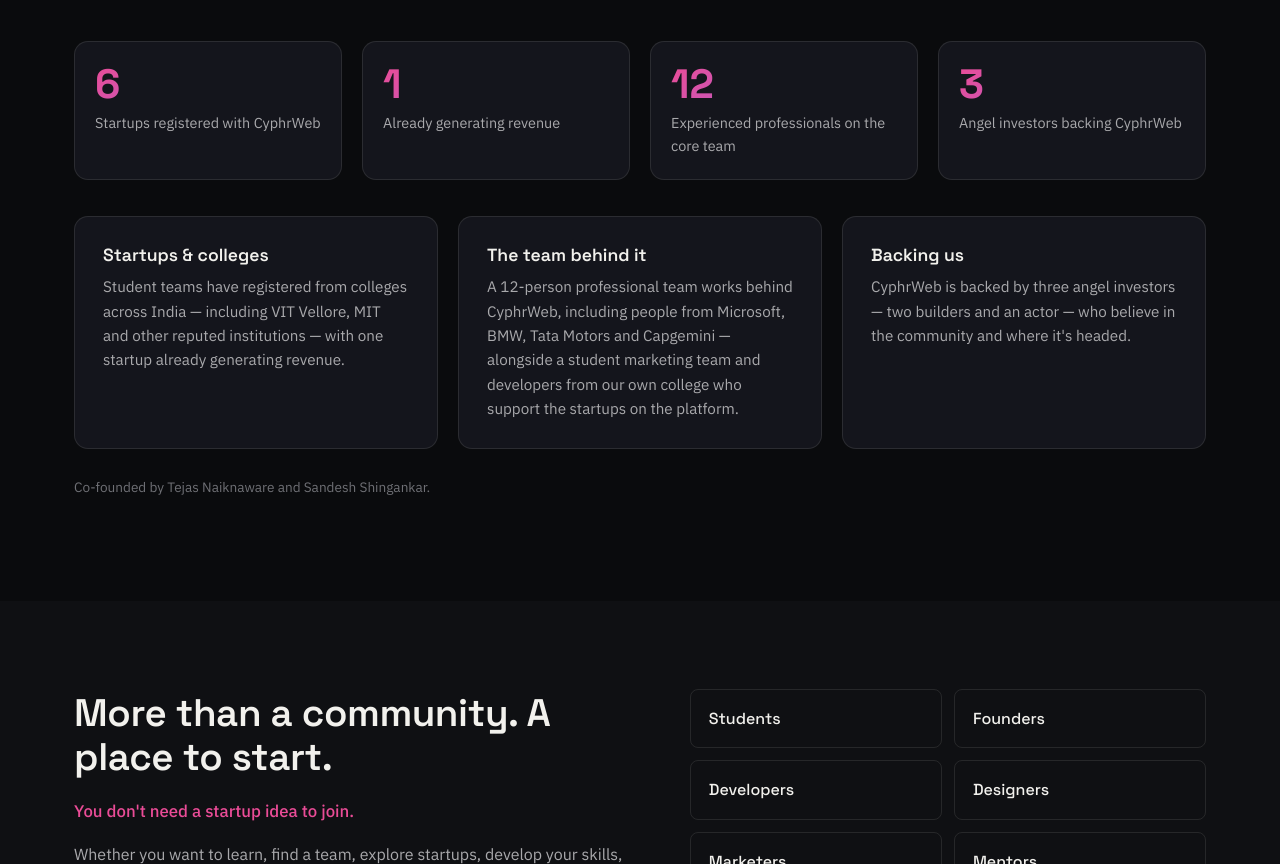
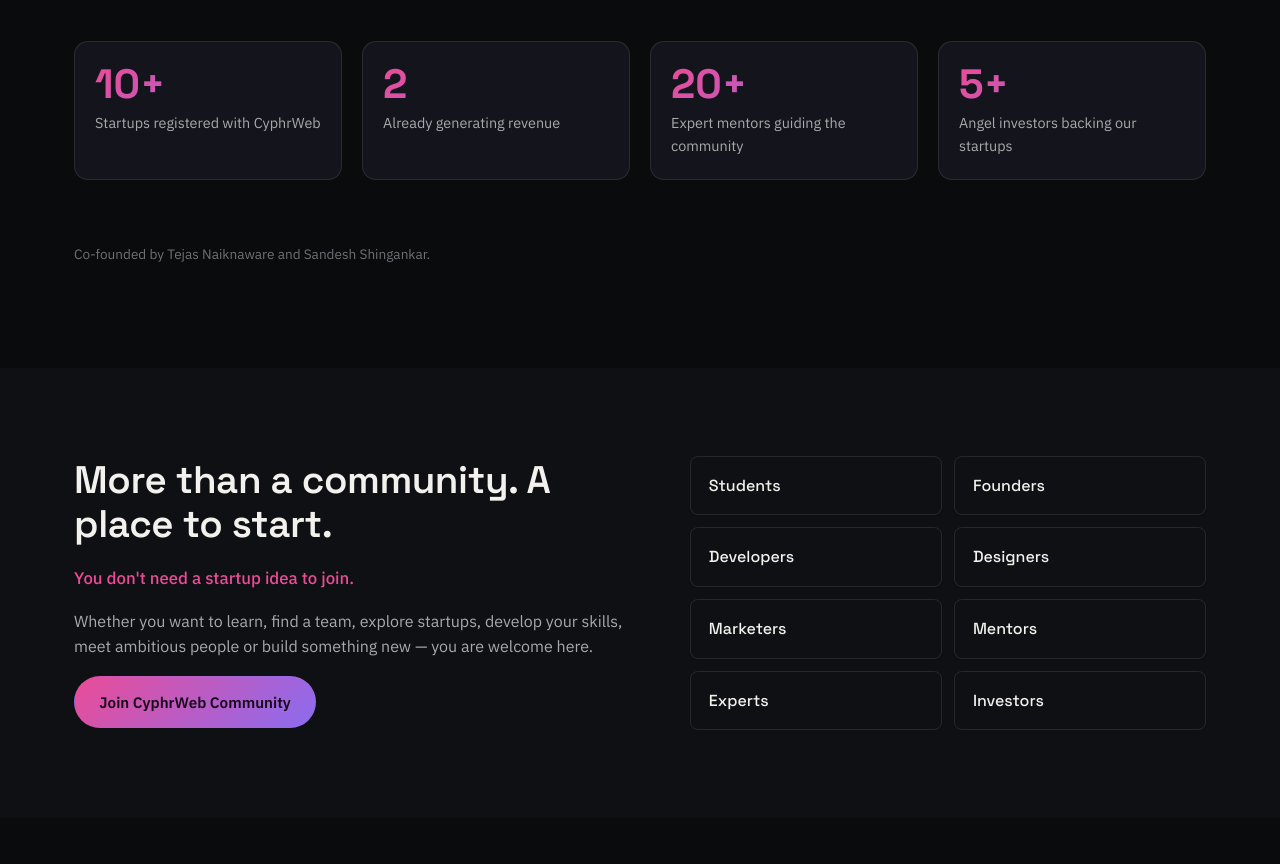
Before and after one commit to sandeshshingankar/-, a plain HTML site: page index.html in a window 1280 px wide. Shown: the part 1535-2399 px from the top of the page. Drawn offline with Linux system fonts and the light colour scheme.

Commit message:
Update statistics and remove unnecessary content

```diff
--- a/index.html
+++ b/index.html
@@ -112,37 +112,24 @@
 
     <div class="stat-grid">
       <div class="stat">
-        <span class="stat__num">6</span>
+        <span class="stat__num">10+</span>
         <span class="stat__label">Startups registered with CyphrWeb</span>
       </div>
       <div class="stat">
-        <span class="stat__num">1</span>
+        <span class="stat__num">2</span>
         <span class="stat__label">Already generating revenue</span>
       </div>
       <div class="stat">
-        <span class="stat__num">12</span>
-        <span class="stat__label">Experienced professionals on the core team</span>
+        <span class="stat__num">20+</span>
+        <span class="stat__label">Expert mentors guiding the community</span>
       </div>
       <div class="stat">
-        <span class="stat__num">3</span>
-        <span class="stat__label">Angel investors backing CyphrWeb</span>
+        <span class="stat__num">5+</span>
+        <span class="stat__label">Angel investors backing our startups</span>
       </div>
     </div>
 
-    <div class="grid-3 traction-detail">
-      <div class="card">
-        <h3>Startups &amp; colleges</h3>
-        <p>Student teams have registered from colleges across India — including VIT Vellore, MIT and other reputed institutions — with one startup already generating revenue.</p>
-      </div>
-      <div class="card">
-        <h3>The team behind it</h3>
-        <p>A 12-person professional team works behind CyphrWeb, including people from Microsoft, BMW, Tata Motors and Capgemini — alongside a student marketing team and developers from our own college who support the startups on the platform.</p>
-      </div>
-      <div class="card">
-        <h3>Backing us</h3>
-        <p>CyphrWeb is backed by three angel investors — two builders and an actor — who believe in the community and where it's headed.</p>
-      </div>
-    </div>
+    <div class="grid-3 traction-detail" id="tractionGrid"></div>
 
     <p class="fineprint traction-founders">Co-founded by Tejas Naiknaware and Sandesh Shingankar.</p>
   </div>
```
